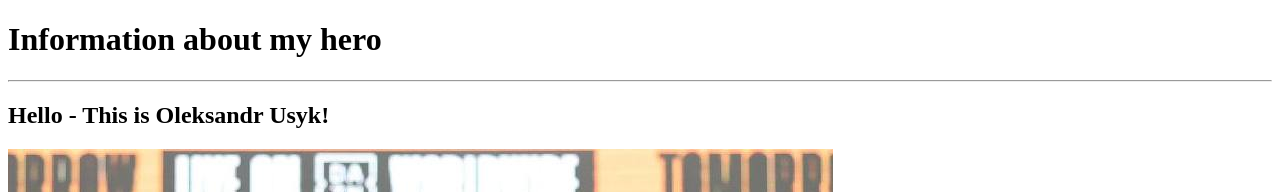
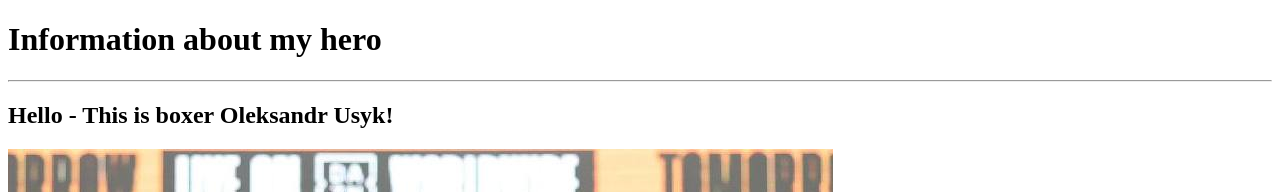
Before and after one commit to YaDaniel92/DY, a plain HTML site: page index.html in a window 1280 px wide. Shown: the top 192 px of the page. Drawn offline with Linux system fonts and the light colour scheme; files whose address does not match are found by name.

Commit message:
add a new information

```diff
--- a/index.html
+++ b/index.html
@@ -12,7 +12,7 @@
 
 
 
-        <h2>Hello - This is Oleksandr Usyk!</h2>
+        <h2>Hello - This is boxer Oleksandr Usyk!</h2>
         <img src="C:\DY\photo/5188593520800298075.jpg" alt="O.Usyk photo" "width : 300px; height : 300px;">
 
 
```
